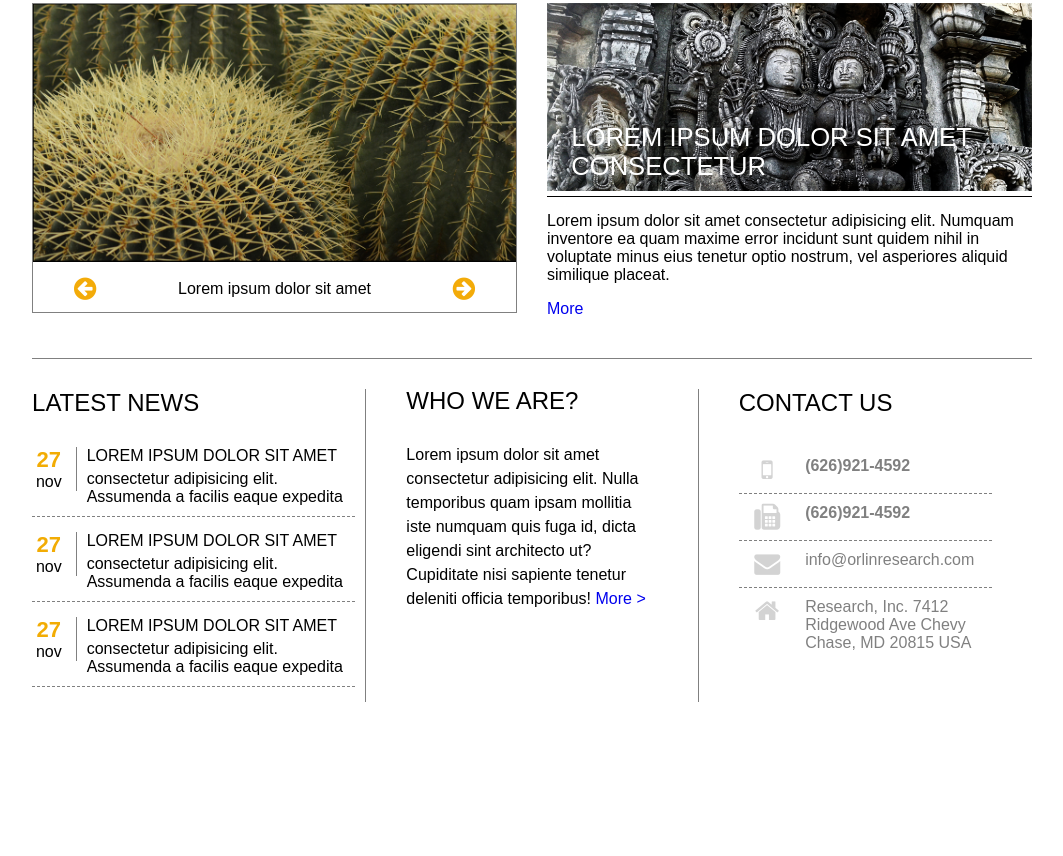
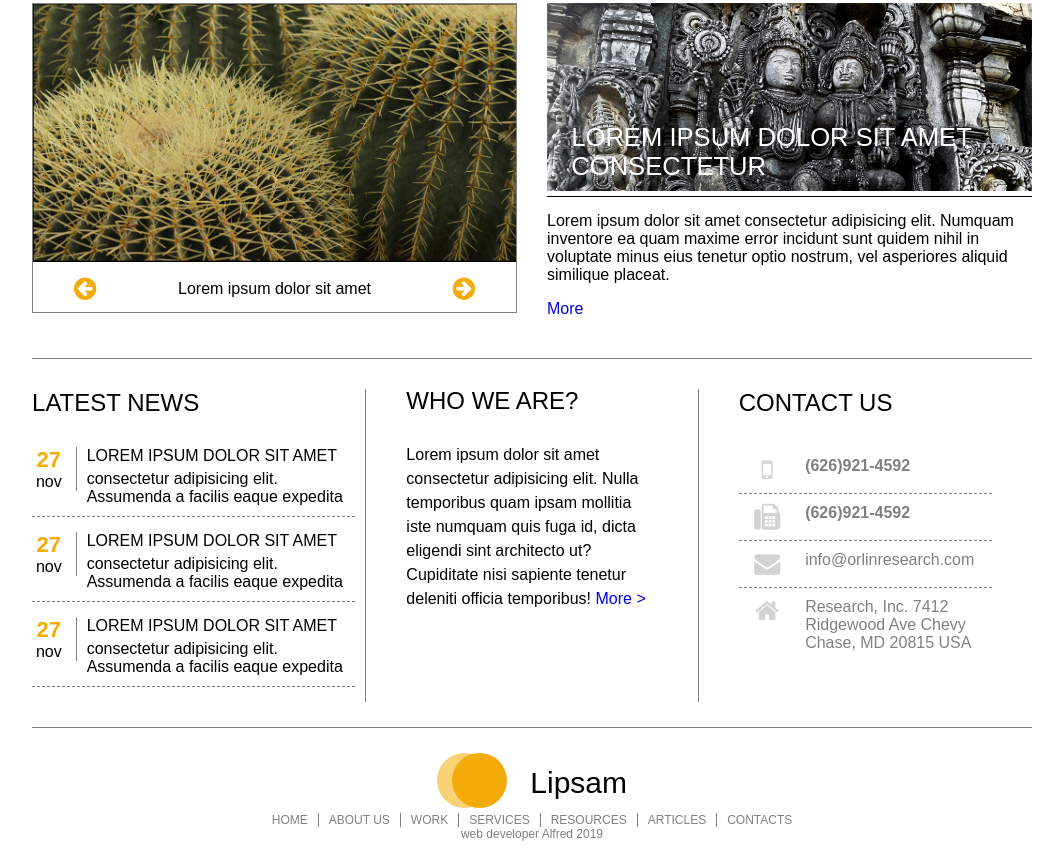
Before and after one commit to 93alfredmonin/psd_project_php, a plain HTML site: page index.html in a window 1280 px wide. Shown: the part 257-1113 px from the top of the page, without its empty margins (108-1171 px from the left). Before the commit the page ends 959 px from the top, so only its background shows below. Drawn offline with Linux system fonts and the light colour scheme.

Commit message:
dev-footer

```diff
--- a/index.html
+++ b/index.html
@@ -76,7 +76,7 @@
                 <h2>Latest news</h2>
                 <div class="block-news">
                     <div class="date-news">
-                       <span>27 </span> nov
+                        <span>27 </span> nov
                     </div>
                     <div class="text-news">
                         <h4>Lorem ipsum dolor sit amet</h4>
@@ -133,6 +133,21 @@
                 </div>
             </div>
         </div>
+        <footer>
+            <div id="logo-footer">
+                Lipsam
+            </div>
+            <ul>
+                <li> <a href="#">Home</a> </li>
+                <li> <a href="#">About us</a> </li>
+                <li> <a href="#">Work</a> </li>
+                <li> <a href="#">services</a> </li>
+                <li> <a href="#">Resources</a> </li>
+                <li> <a href="#">Articles</a> </li>
+                <li> <a href="#">Contacts</a> </li>
+            </ul>
+            <span>web developer Alfred 2019</span>
+        </footer>
     </div>
 </body>
 
--- a/style.css
+++ b/style.css
@@ -14,10 +14,17 @@ ul {
 body {
    border-top: 8px solid #f2ac04;
 }
-h1,h2,h3,h4,h5,h6{
+
+h1,
+h2,
+h3,
+h4,
+h5,
+h6 {
    text-transform: uppercase;
    font-weight: lighter;
 }
+
 a {
    text-decoration: none;
 }
@@ -61,7 +68,8 @@ header,
    margin: 0 0 18px 0;
 }
 
-#logo {
+#logo,
+#logo-footer {
    position: relative;
    width: 245px;
    display: flex;
@@ -74,7 +82,9 @@ header,
 }
 
 #logo::before,
-#logo::after {
+#logo::after,
+#logo-footer::before,
+#logo-footer::after {
    content: "";
    height: 55px;
    width: 55px;
@@ -85,13 +95,13 @@ header,
 
 }
 
-#logo::before {
+#logo::before, #logo-footer::before {
    background: #f9d275;
    position: absolute;
    left: 0
 }
 
-#logo::after {
+#logo::after, #logo-footer::after {
    background: #f3ab09;
    position: absolute;
    left: 15px;
@@ -145,13 +155,13 @@ header,
 
 }
 
-#banners .bn-right .img-block{
+#banners .bn-right .img-block {
    position: relative;
    height: 188px;
    overflow: hidden;
 }
 
-#banners .bn-right h3{
+#banners .bn-right h3 {
    position: absolute;
    bottom: 5%;
    left: 5%;
@@ -163,56 +173,60 @@ header,
 
 }
 
-#banners .bn-right p{
+#banners .bn-right p {
    border-top: 1px solid #000;
    margin-top: 5px;
    padding-top: 15px;
 }
 
-#banners i{
+#banners i {
    color: #f3ab09;
    font-size: 26px;
 }
 
-#banners .slide{
+#banners .slide {
    display: flex;
    justify-content: space-around;
    align-items: center;
    margin: 10px 0;
 }
 
-#content{
+#content {
    display: flex;
    flex-wrap: wrap;
    justify-content: center;
    margin: 40px 0 0 0;
-   border-top: 1px solid gray ;
+   border-top: 1px solid gray;
    padding: 30px 0 0 0;
 
 }
 
-#content .item{
+#content .item {
    width: 33.33%;
 }
 
-#content .item h2{
+#content .item h2 {
    margin: 0 0 30px 0;
 }
-#content .about, #content .contacts{
+
+#content .about,
+#content .contacts {
    padding: 0 40px;
 }
 
-#content .about{
-border-left: 1px solid grey;
-border-right: 1px solid grey;
+#content .about {
+   border-left: 1px solid grey;
+   border-right: 1px solid grey;
 
 
 }
-.news{
+
+.news {
 
    padding-right: 10px;
 }
-.news .block-news{
+
+.news .block-news {
    display: flex;
    align-items: flex-start;
    border-bottom: 1px dashed grey;
@@ -220,50 +234,94 @@ border-right: 1px solid grey;
    padding-bottom: 10px;
 }
 
-.news .block-news h4{
-   margin: 0 0 5px 0 ;
+.news .block-news h4 {
+   margin: 0 0 5px 0;
 }
 
-.news .date-news span{
+.news .date-news span {
    color: #f2ac04;
    font-weight: bold;
    width: 100%;
    font-size: 22px;
 }
 
-.news .date-news{
+.news .date-news {
    border-right: 1px solid grey;
-   padding-right:10px;
+   padding-right: 10px;
    text-align: center;
    margin-right: 10px;
 }
 
-.about{
+.about {
    line-height: 24px;
 }
 
-.contacts > div{
+.contacts>div {
    border-bottom: 1px dashed grey;
    padding: 10px 0;
    display: flex;
    justify-content: space-around;
 }
 
-.contacts > div:last-child{
+.contacts>div:last-child {
    border: none;
 }
-.contacts i{
+
+.contacts i {
    font-size: 26px;
    width: 15%;
    text-align: center;
    color: lightgrey;
 }
-.contacts span{
+
+.contacts span {
    width: 70%;
    color: grey;
 }
 
-.contacts>div:first-of-type span, .contacts>div:first-of-type+div span{
+.contacts>div:first-of-type span,
+.contacts>div:first-of-type+div span {
    font-weight: bold;
 
 }
+
+footer{
+   display: flex;
+   justify-content: center;
+   border-top: 1px solid grey;
+   padding: 25px 0 15px 0;
+   margin-top: 25px;
+   flex-direction: column;
+   align-items: center;
+}
+
+#logo-footer{
+   height: 60px;
+   border: none;
+   padding: 0;
+   width: 190px;
+}
+
+footer ul{
+   display: flex;
+   flex-wrap: wrap;
+   margin-top: 25px 0 5px 0;
+}
+
+footer ul li a{
+   display: block;
+   text-transform: uppercase;
+   color: grey;
+   padding: 0px 10px;
+   border-right: 1px solid grey;
+   font-size: 12px;
+}
+
+footer ul li:last-child a{
+   border: none;
+}
+
+footer span{
+   color: grey;
+   font-size: 12px;
+}
```
